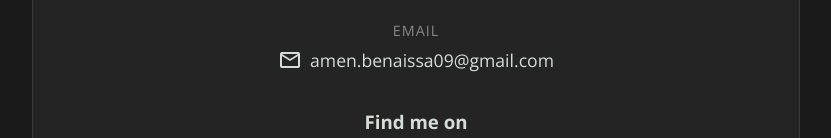
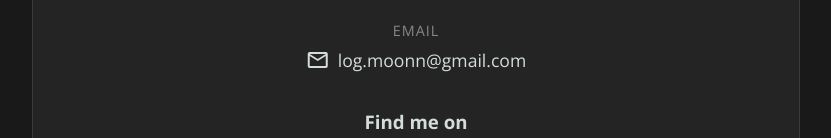
Before and after one commit to logmoon/logmoon.github.io, a plain HTML site: page contact.html in a window 1280 px wide. Shown: the part 396-534 px from the top of the page, without its empty margins (224-1055 px from the left). Drawn offline with nearby package versions, Linux system fonts and the light colour scheme.

Commit message:
updated email

```diff
--- a/contact.html
+++ b/contact.html
@@ -43,9 +43,9 @@
             <h2>Contact Information</h2>
             <div class="contact-method">
                 <div class="contact-label">Email</div>
-                <a href="mailto:amen.benaissa09@gmail.com" class="contact-link">
+                <a href="mailto:log.moonn@gmail.com" class="contact-link">
                     <span class="material-symbols-outlined">mail</span>
-                    amen.benaissa09@gmail.com
+                    log.moonn@gmail.com
                 </a>
             </div>
 
```
Also changed, not shown: index.html (+2 -2 lines).
